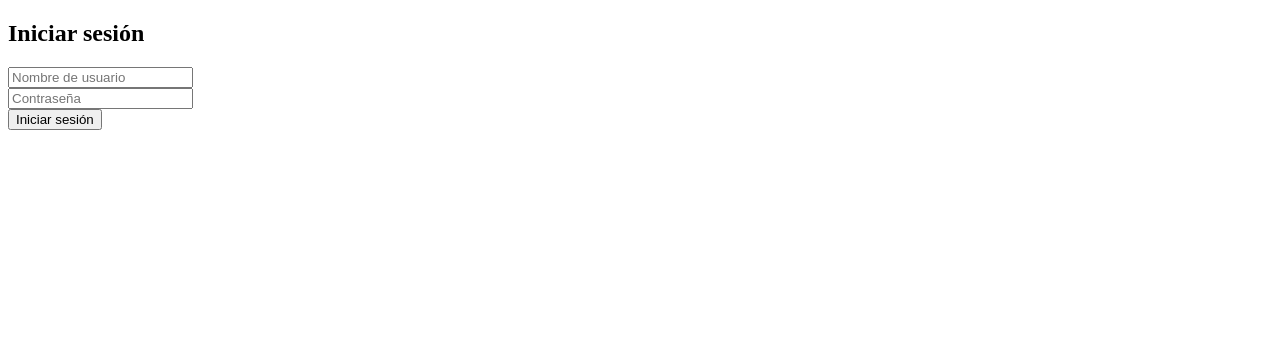
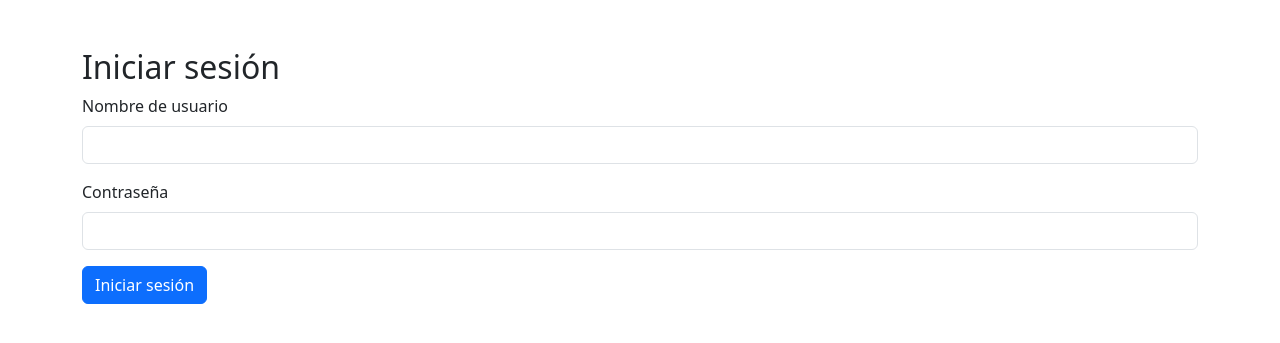
Before and after one commit to Kuroro-rich/MusicPro, a Flask app: page /login in a window 1280 px wide. Shown: the top 343 px of the page. Run offline with Flask 3, Linux system fonts and the light colour scheme.

Commit message:
cambios de login con boostrap

```diff
--- a/app/app.py
+++ b/app/app.py
@@ -21,7 +21,10 @@ def create_table():
 
 @app.route('/')
 def index ():
-        return redirect('/indexCli.html')
+    if 'username' in session:
+        return f'Bienvenido, {session["username"]}!'
+    else:
+         return redirect('/indexCli.html')
 
 @app.route('/pedidos')
 def pedidos ():
--- a/app/templates/Login.html
+++ b/app/templates/Login.html
@@ -2,13 +2,22 @@
 <html>
 <head>
     <title>Iniciar sesión</title>
+    <link rel="stylesheet" href="https://cdn.jsdelivr.net/npm/bootstrap@5.3.0/dist/css/bootstrap.min.css">
 </head>
 <body>
-    <h2>Iniciar sesión</h2>
-    <form method="POST" action="/login">
-        <input type="text" name="username" placeholder="Nombre de usuario" required><br>
-        <input type="password" name="password" placeholder="Contraseña" required><br>
-        <input type="submit" value="Iniciar sesión">
-    </form>
+    <div class="container mt-5">
+        <h2>Iniciar sesión</h2>
+        <form method="POST" action="/login">
+            <div class="mb-3">
+                <label for="username" class="form-label">Nombre de usuario</label>
+                <input type="text" class="form-control" id="username" name="username" required>
+            </div>
+            <div class="mb-3">
+                <label for="password" class="form-label">Contraseña</label>
+                <input type="password" class="form-control" id="password" name="password" required>
+            </div>
+            <button type="submit" class="btn btn-primary">Iniciar sesión</button>
+        </form>
+    </div>
 </body>
 </html>
```
Also changed, not shown: app/templates/register.html (+15 -6 lines).
